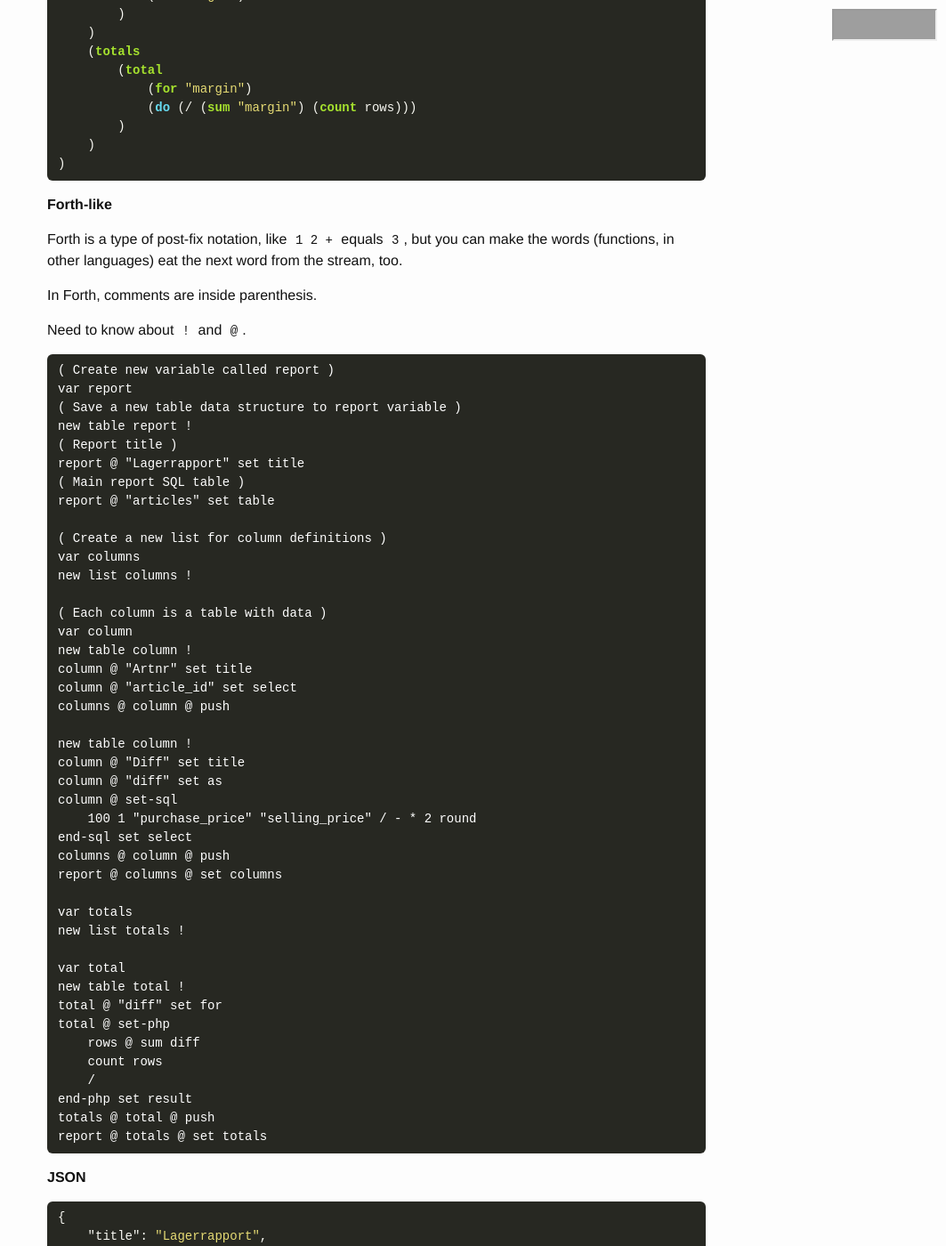
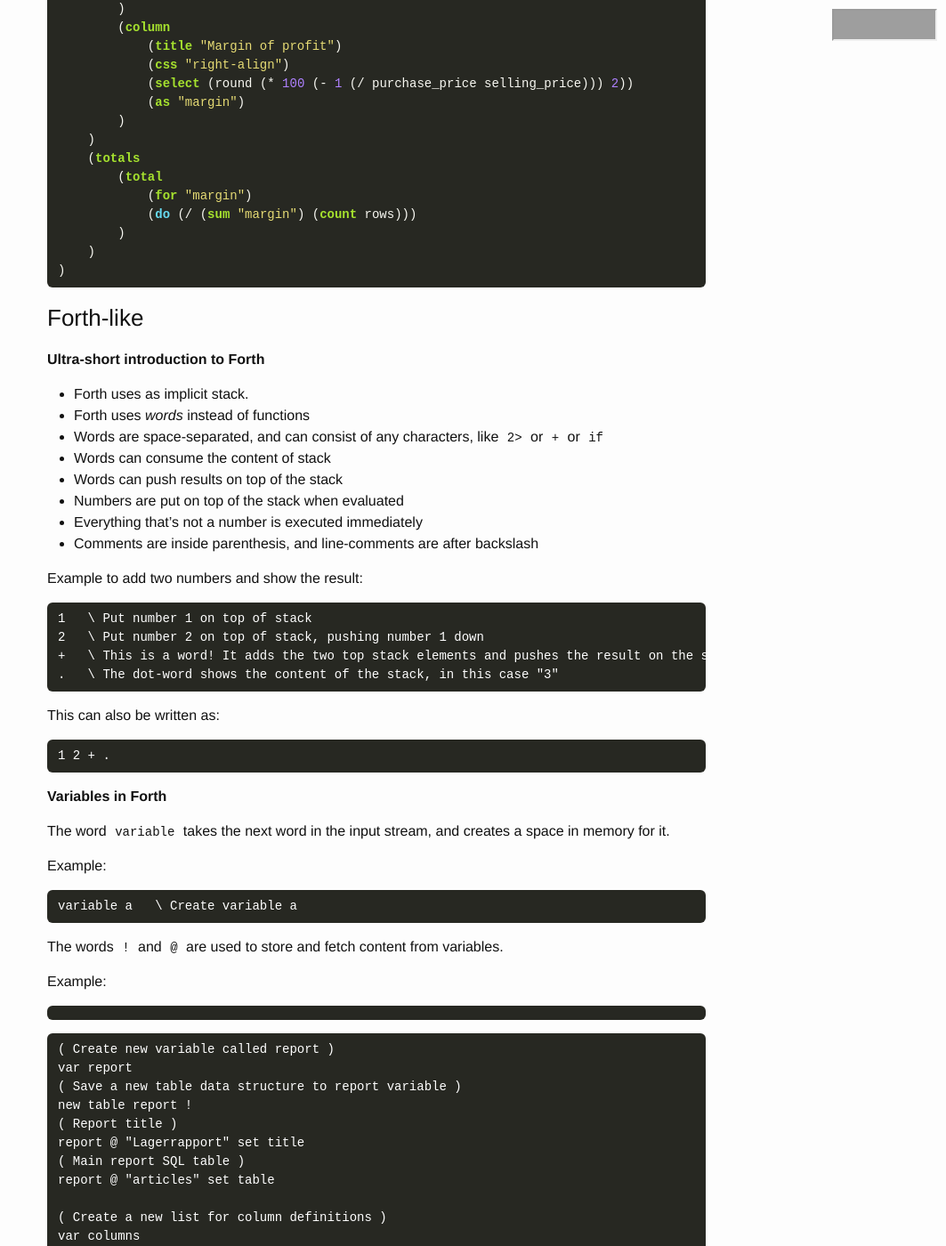
Before and after one commit to olleharstedt/olleharstedt.github.io, a Jekyll site: the page built from _posts/2024-05-25-report-generating-domain-specific-language-php.markdown, in a window 1280 px wide and 1400 px high, scrolled down 1970 px. Shown: the whole window at 89% size, without its empty margins (217-1280 px from the left). Built offline with Jekyll 4.4.1, drawn with Linux system fonts in a browser that asks for light colours; nearby versions of some CDN libraries; some of the changed text lies outside the part shown; grey boxes are pictures that could not be loaded.

Commit message:
Forth text

````diff
--- a/_posts/2024-05-25-report-generating-domain-specific-language-php.markdown
+++ b/_posts/2024-05-25-report-generating-domain-specific-language-php.markdown
@@ -48,17 +48,22 @@ Use-case: An article report
 Originally, fetching data from a database, calculating some totals and formatting the result, would include logic in three different formats - PHP, SQL, and HTML [^1]. Something like:
 
 ```php
-$sql = "SELECT `article_id`, round((100 * (1 - (`purchase_price` / `selling_price`))), 2) AS margin FROM `articles`";
+$sql = <<<SQL
+SELECT
+    `article_id`,
+    round((100 * (1 - (`purchase_price` / `selling_price`))), 2) AS margin
+FROM `articles`";
+SQL;
 $data = execute_query($sql);
-$totals = calculate_totals($data);    // Loops data
-echo generate_report($data, $totals); // HTML template
+$totals = calculate_totals($data);    // Loops data with PHP
+echo generate_report($data, $totals); // HTML template including labels and styling
 ```
 
 A report is a pretty isolated and well-defined domain, so
 
 An outline of how the different alternatives would look like:
 
-**S-expression**
+### S-expression
 
 Looks like a primitive version of Lisp, or Lisp without the macros.
 
@@ -87,13 +92,50 @@ Looks like a primitive version of Lisp, or Lisp without the macros.
 )
 ```
 
-**Forth-like**
+### Forth-like
 
-Forth is a type of post-fix notation, like `1 2 +` equals `3`, but you can make the words (functions, in other languages) eat the next word from the stream, too.
+**Ultra-short introduction to Forth**
 
-In Forth, comments are inside parenthesis.
+* Forth uses as implicit stack.
+* Forth uses _words_ instead of functions
+* Words are space-separated, and can consist of any characters, like `2>` or `+` or `if`
+* Words can consume the content of stack
+* Words can push results on top of the stack
+* Numbers are put on top of the stack when evaluated
+* Everything that's not a number is executed immediately
+* Comments are inside parenthesis, and line-comments are after backslash
 
-Need to know about `!` and `@`.
+Example to add two numbers and show the result:
+
+```text
+1   \ Put number 1 on top of stack
+2   \ Put number 2 on top of stack, pushing number 1 down
++   \ This is a word! It adds the two top stack elements and pushes the result on the stack
+.   \ The dot-word shows the content of the stack, in this case "3"
+```
+
+This can also be written as:
+
+```text
+1 2 + .
+```
+
+**Variables in Forth**
+
+The word `variable` takes the next word in the input stream, and creates a space in memory for it.
+
+Example:
+
+```text
+variable a   \ Create variable a
+```
+
+The words `!` and `@` are used to store and fetch content from variables.
+
+Example:
+
+```text
+```
 
 ```text
 ( Create new variable called report )
````
